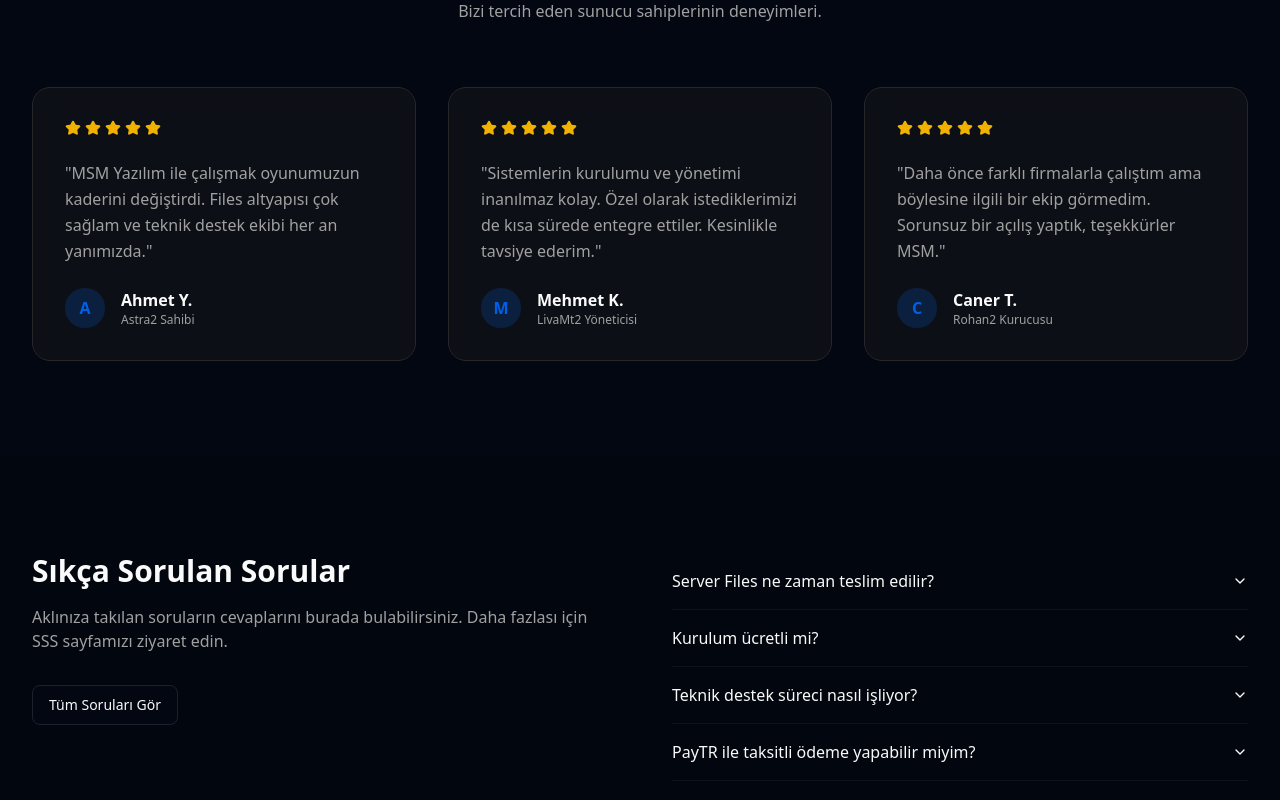
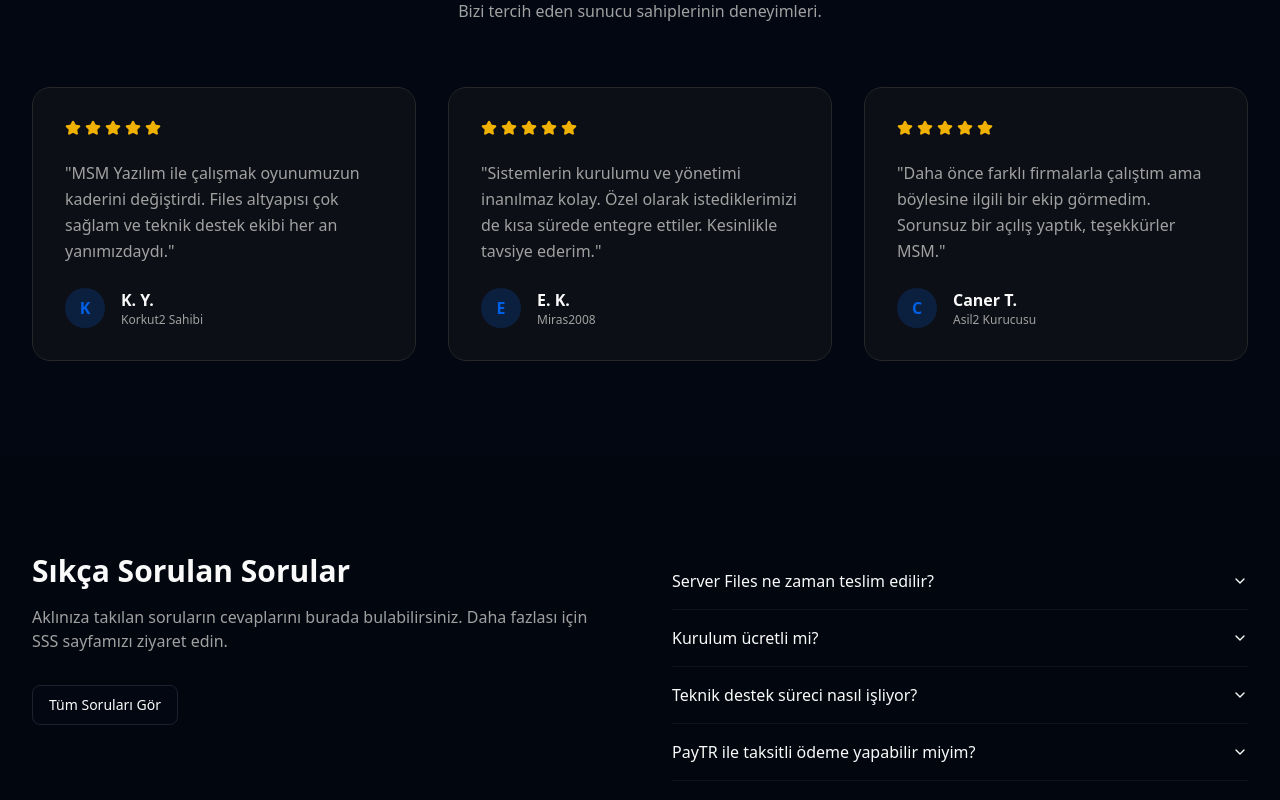
Before and after one commit to Escanor044/msmyazilim, a Next.js app: page / in a window 1280 px wide. Shown: the part 3190-3990 px from the top of the page. Built offline with nearby package versions, Linux system fonts and the light colour scheme; no server answers; the database is empty.

Commit message:
testimonials.tsx

```diff
--- a/components/sections/testimonials.tsx
+++ b/components/sections/testimonials.tsx
@@ -2,21 +2,21 @@ import { Star } from "lucide-react"
 
 const testimonials = [
     {
-        text: "MSM Yazılım ile çalışmak oyunumuzun kaderini değiştirdi. Files altyapısı çok sağlam ve teknik destek ekibi her an yanımızda.",
-        author: "Ahmet Y.",
-        role: "Astra2 Sahibi",
+        text: "MSM Yazılım ile çalışmak oyunumuzun kaderini değiştirdi. Files altyapısı çok sağlam ve teknik destek ekibi her an yanımızdaydı.",
+        author: "K. Y.",
+        role: "Korkut2 Sahibi",
         rating: 5
     },
     {
         text: "Sistemlerin kurulumu ve yönetimi inanılmaz kolay. Özel olarak istediklerimizi de kısa sürede entegre ettiler. Kesinlikle tavsiye ederim.",
-        author: "Mehmet K.",
-        role: "LivaMt2 Yöneticisi",
+        author: "E. K.",
+        role: "Miras2008",
         rating: 5
     },
     {
         text: "Daha önce farklı firmalarla çalıştım ama böylesine ilgili bir ekip görmedim. Sorunsuz bir açılış yaptık, teşekkürler MSM.",
         author: "Caner T.",
-        role: "Rohan2 Kurucusu",
+        role: "Asil2 Kurucusu",
         rating: 5
     }
 ]
```
